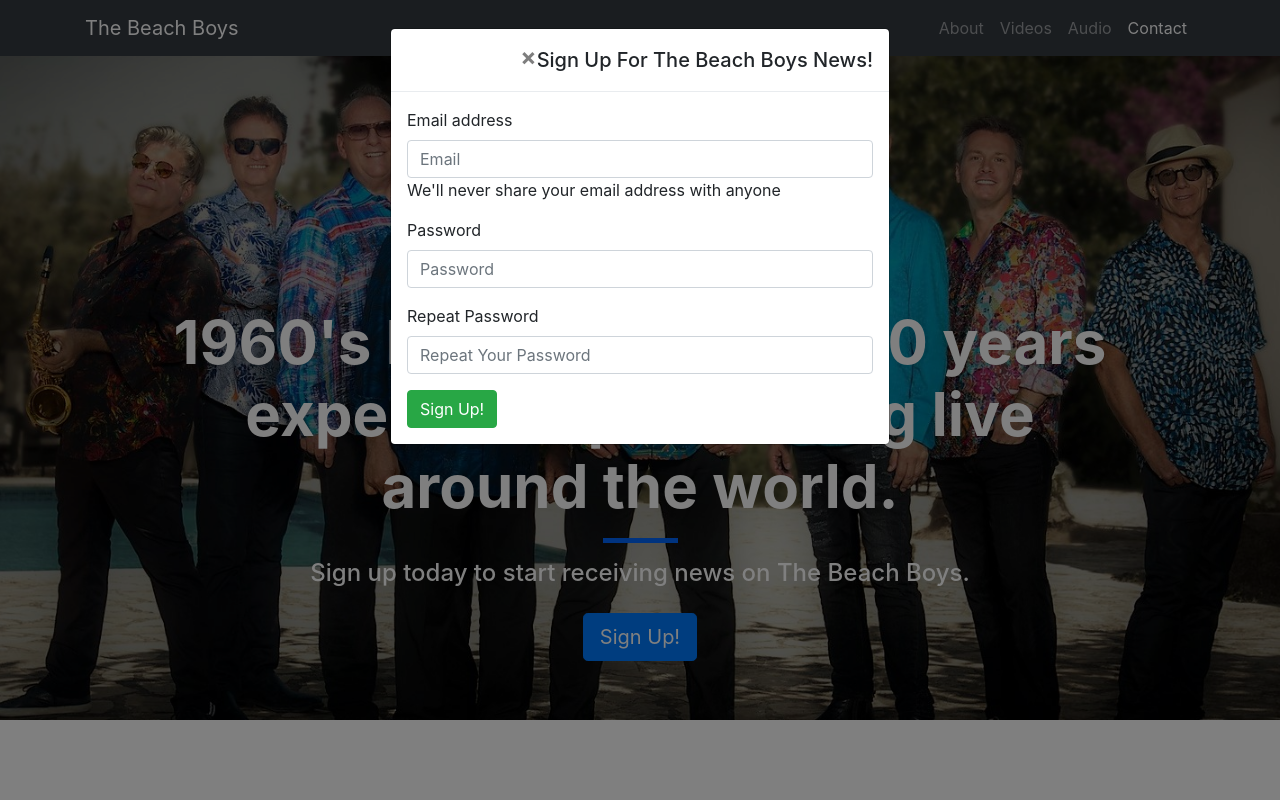
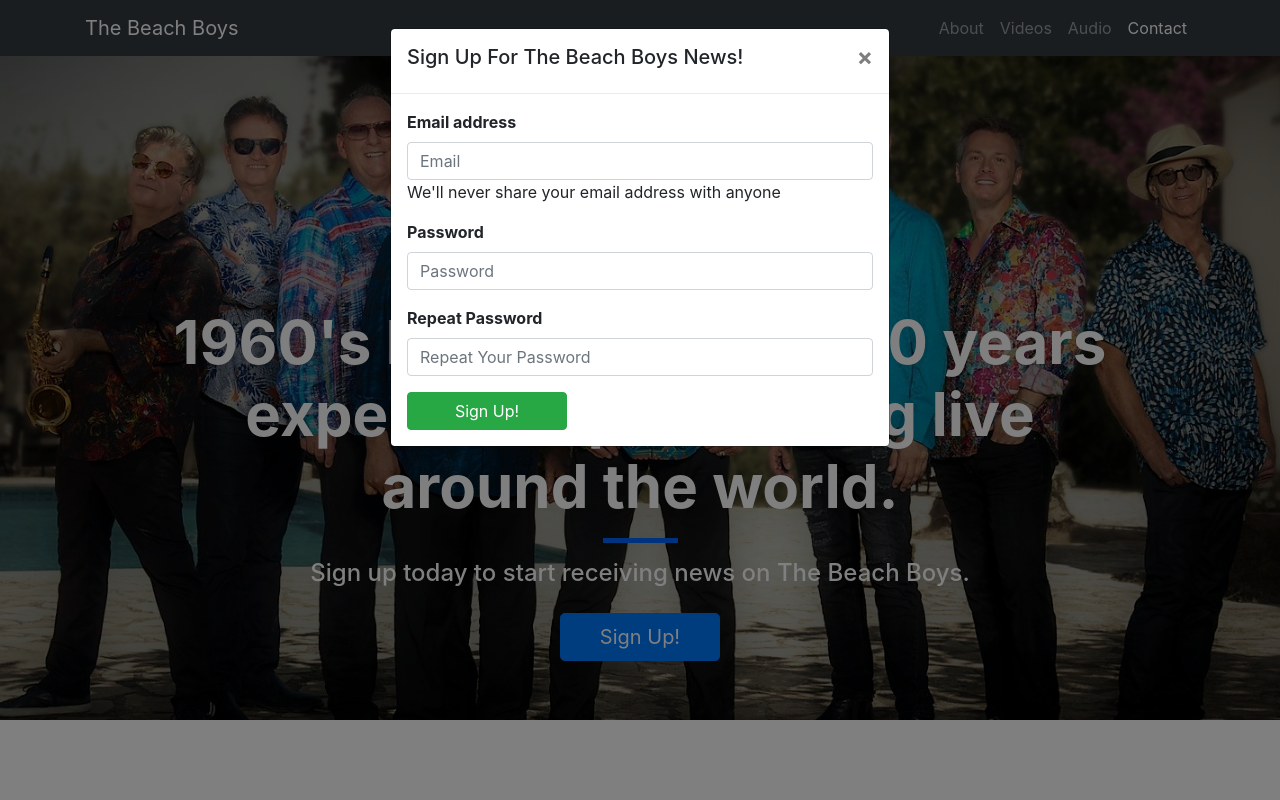
Before and after one commit to GithHayden/The-Beach-Boys, a website with bundled scripts: page index.html in a window 1280 px wide. Both pictures are taken after a click on the button "Sign Up!". Shown: the top 800 px of the page. Built offline with nearby package versions, Linux system fonts and the light colour scheme.

Commit message:
Updated sign up to news modal styling.

```diff
--- a/css/main.css
+++ b/css/main.css
@@ -28,6 +28,12 @@
 
 #signup {
   margin-bottom:25px;
+}
+
+.btn--styling {
+    font-weight: bold;
+    border-radius: 23px;
+    width: 160px;
 }
 
 
--- a/index.html
+++ b/index.html
@@ -60,7 +60,7 @@
             <h1 id="call-to-action-text"><strong>1960's Rock Band with 50 years experience performing live around the world.</h1></strong>
               <hr class='block-divider block-divider--blue'>
               <h4 id="signup">Sign up today to start receiving news on The Beach Boys.</h4>
-                <p><button class="btn btn-lg btn-primary" data-toggle='modal' data-target='#signUpModal'>Sign Up!</button></p>
+                <p><button class="btn btn-lg btn-primary btn--styling" data-toggle='modal' data-target='#signUpModal'>Sign Up!</button></p>
           </section>
         </div>
       </div>
@@ -73,25 +73,25 @@
       <div class="modal-dialog" role="document">
         <div class="modal-content">
           <div class="modal-header">
+            <h5>Sign Up For The Beach Boys News!</h5>
             <button type="button" class="close" data-dismiss="modal" aria-label="Close"><span aria-hidden="true">&times;</span></button>
-            <h5 class="modal-title" id="myModalLabel">Sign Up For The Beach Boys News!</h5>
           </div>
           <div class="modal-body">
             <form>
               <div class="form-group">
-                <label for="email">Email address</label>
+                <b><label for="email">Email address</label></b>
                 <input type="email" class="form-control" id="email" placeholder="Email">
                 <p class="help-block">We'll never share your email address with anyone</p>
               </div>
               <div class="form-group">
-                <label for="password">Password</label>
+                <b><label for="password">Password</label></b>
                 <input type="password" class="form-control" id="password" placeholder="Password">
               </div>
               <div class="form-group">
-                <label for="passwordRepeat">Repeat Password</label>
+                <b><label for="passwordRepeat">Repeat Password</label></b>
                 <input type="password" class="form-control" id="passwordRepeat" placeholder="Repeat Your Password">
               </div>
-              <button type="submit" class="btn btn-success">Sign Up!</button>
+              <button type="submit" class="btn btn-success btn--styling">Sign Up!</button>
             </form>
           </div>
         </div>
@@ -164,7 +164,7 @@
           </form>
           <br>
           <div class="text-center">
-            <input type="button" class="btn btn-primary center-block" value="Send Message" style="width:160px;">
+            <input type="button" class="btn btn-primary center-block btn--styling" value="Send Message" style="width:160px;">
           </div>
           </br>
         </div>
```
